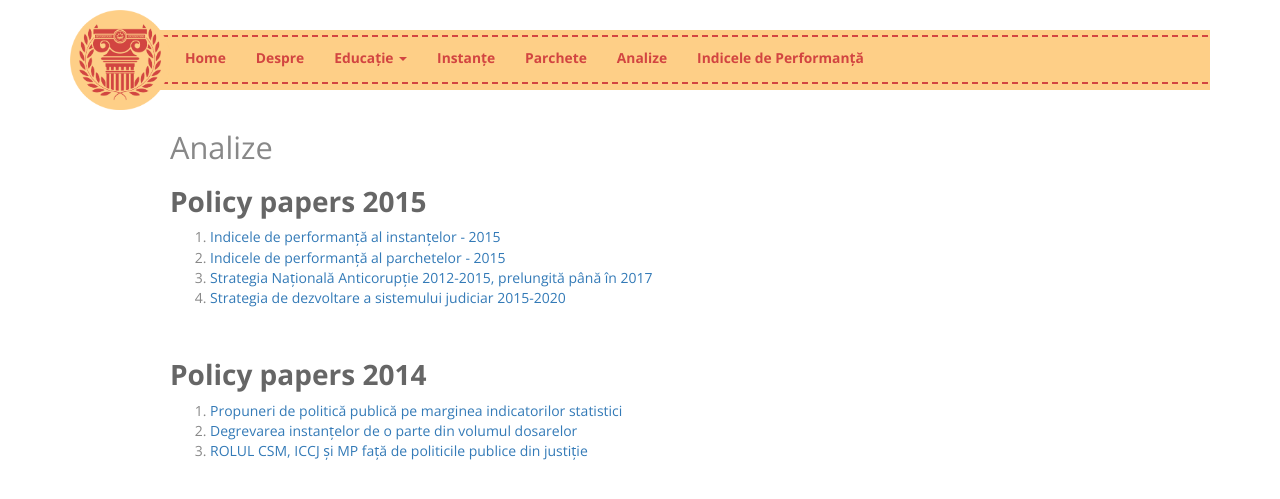
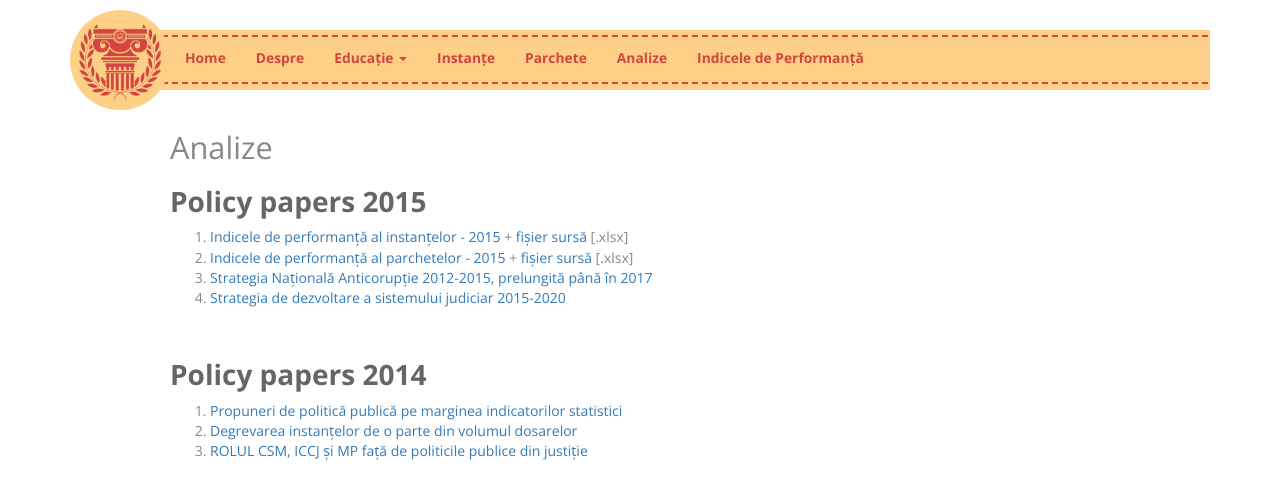
Before and after one commit to funkycitizens/onoratainstanta, a Jekyll site: the page built from analize.html, in a window 1280 px wide. Shown: the top 499 px of the page. Built offline with Jekyll 4.4.1, drawn with Linux system fonts in a browser that asks for light colours; nearby versions of some CDN libraries.

Commit message:
Edit from JekyllCMS

```diff
--- a/analize.html
+++ b/analize.html
@@ -4,8 +4,8 @@ title: Analize
 <h2>Policy papers 2015</h2>
 
 <ol>
-	<li><a href="http://www.funkycitizens.org/wp-content/uploads/2015/10/Indicele-de-performanta-complet_2015.pdf" style="line-height: 20.8px;">Indicele de performanță al instanțelor - 2015</a></li>
-	<li><a href="http://www.funkycitizens.org/wp-content/uploads/2015/10/Indicele-de-performanta-complet_2015_parchete.pdf">Indicele de performanță al parchetelor - 2015</a></li>
+	<li><a href="http://www.funkycitizens.org/wp-content/uploads/2015/10/Indicele-de-performanta-complet_2015.pdf" style="line-height: 20.8px;">Indicele de performanță al instanțelor - 2015</a>&nbsp;+ <a href="http://www.funkycitizens.org/wp-content/uploads/2015/10/Indice-performanta-instante_site.xlsx">fișier&nbsp;sursă</a> [.xlsx]</li>
+	<li><a href="http://www.funkycitizens.org/wp-content/uploads/2015/10/Indicele-de-performanta-complet_2015_parchete.pdf">Indicele de performanță al parchetelor - 2015</a>&nbsp;+ <a href="http://www.funkycitizens.org/wp-content/uploads/2015/10/Indice-performanta-parchete_site.xlsx">fișier sursă</a> [.xlsx]</li>
 	<li><a href="http://www.funkycitizens.org/wp-content/uploads/2015/10/01.-SNA_final.pdf">Strategia Națională Anticorupție 2012-2015, prelungită p&acirc;nă &icirc;n 2017</a></li>
 	<li><a href="http://www.funkycitizens.org/wp-content/uploads/2015/10/02.-SNDSJ_final.pdf">Strategia&nbsp;de dezvoltare a sistemului judiciar 2015-2020</a></li>
 </ol>
```
